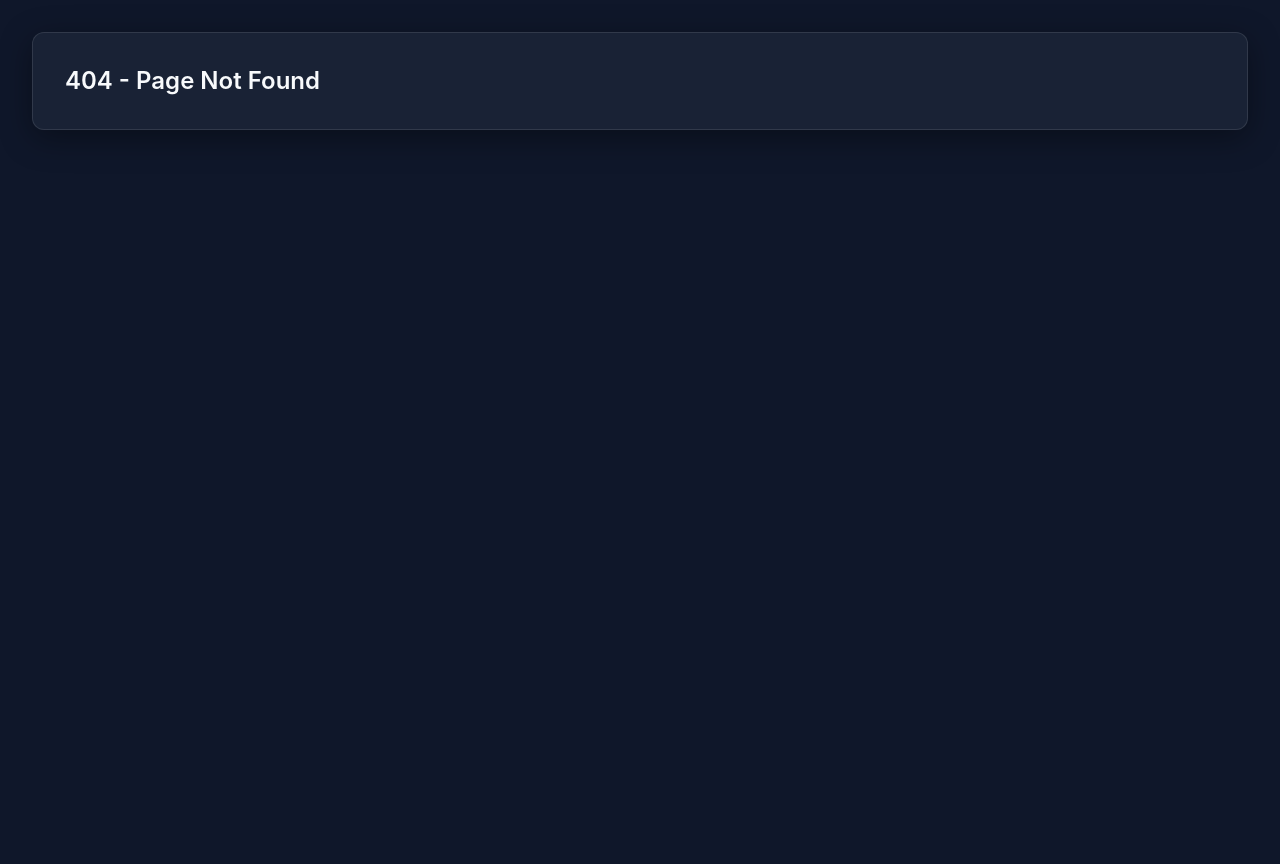
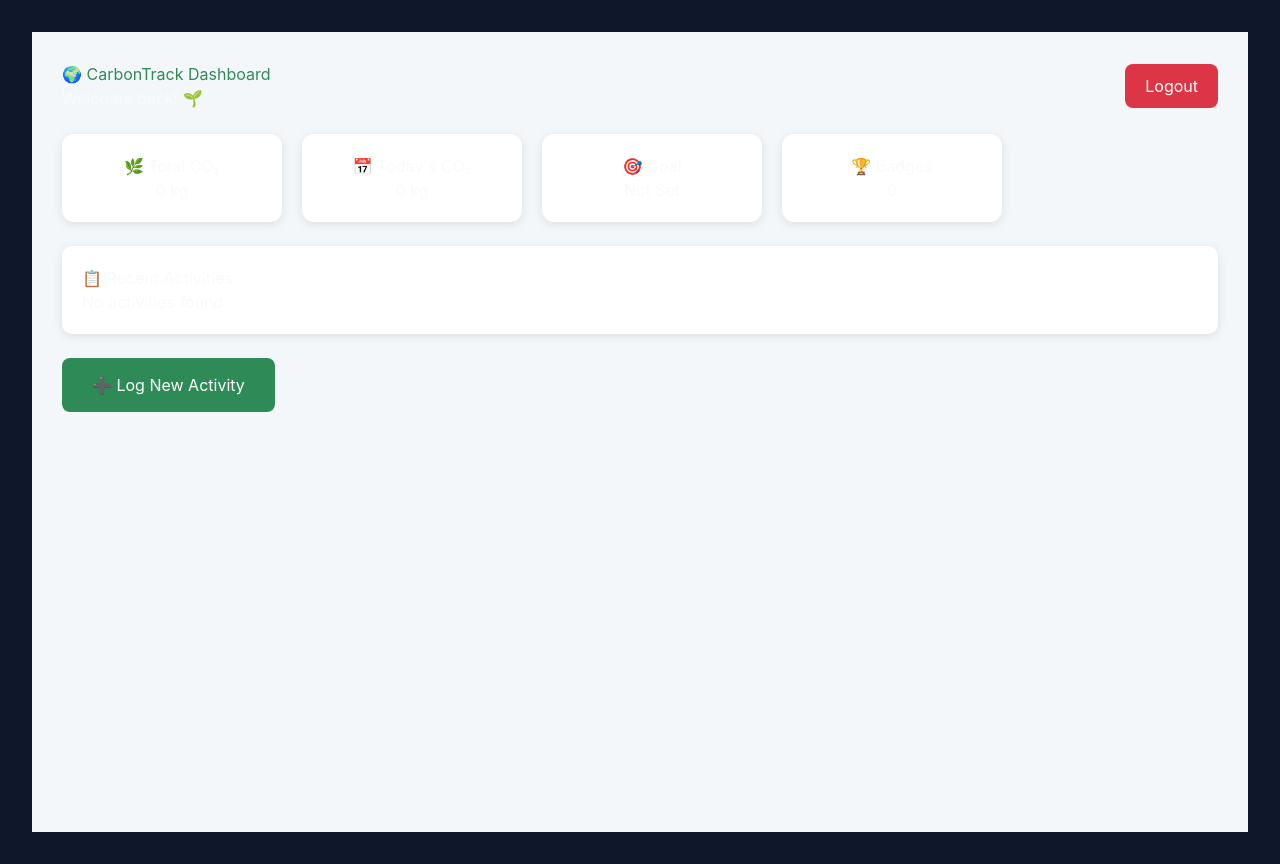
Before and after one commit to Kusumasssssss/carbontrack, a React (Create React App) app in the folder frontend/: page /dashboard in a window 1280 px wide. Before the commit this address had no page. Before the commit the page ends 800 px from the top, so only its background shows below. Built offline with nearby package versions, Linux system fonts and the light colour scheme; sample sign-in values are in the browser's storage.

Commit message:
Added landing page and dashboard with login navigation

```diff
--- a/frontend/package.json
+++ b/frontend/package.json
@@ -3,16 +3,21 @@
   "version": "0.1.0",
   "private": true,
   "dependencies": {
+    "@react-three/drei": "^10.7.7",
+    "@react-three/fiber": "^9.6.1",
     "@testing-library/dom": "^10.4.1",
     "@testing-library/jest-dom": "^6.9.1",
     "@testing-library/react": "^16.3.2",
     "@testing-library/user-event": "^13.5.0",
+    "framer-motion": "^12.42.2",
     "lucide-react": "^1.23.0",
     "react": "^19.2.7",
     "react-dom": "^19.2.7",
+    "react-icons": "^5.7.0",
     "react-router-dom": "^7.18.1",
     "react-scripts": "5.0.1",
     "recharts": "^3.9.1",
+    "three": "^0.185.1",
     "web-vitals": "^2.1.4"
   },
   "scripts": {
--- a/frontend/src/App.js
+++ b/frontend/src/App.js
@@ -1,38 +1,18 @@
 import React from 'react';
 import { BrowserRouter as Router, Routes, Route } from 'react-router-dom';
+
 import './styles/index.css';
+
+import LandingPage from './pages/LandingPage';
 import Login from './pages/Login';
 import Signup from './pages/Signup';
-import { isAuthenticated, logout } from './api';
-import { useNavigate } from 'react-router-dom';
-
-// Placeholder Pages
-const Dashboard = () => {
-  const navigate = useNavigate();
-
-  React.useEffect(() => {
-    if (!isAuthenticated()) {
-      navigate('/login');
-    }
-  }, [navigate]);
-
-  return (
-    <div className="glass-panel p-8 animate-fade-in">
-      <div className="flex justify-between items-center mb-4">
-        <h1 className="text-3xl font-semibold">Welcome to CarbonTrack</h1>
-        <button onClick={() => { logout(); navigate('/login'); }} className="text-sm text-slate-400 hover:text-white">Logout</button>
-      </div>
-      <p className="text-slate-400 mb-6">Your sustainable journey begins here.</p>
-      <button className="bg-primary hover:bg-primary-hover text-white font-medium py-3 px-6 rounded-xl transition-all transform hover:-translate-y-[1px]">
-        Log Activity
-      </button>
-    </div>
-  );
-};
+import Dashboard from './pages/Dashboard';
 
 const NotFound = () => (
   <div className="glass-panel p-8">
-    <h2 className="text-2xl font-semibold">404 - Page Not Found</h2>
+    <h2 className="text-2xl font-semibold">
+      404 - Page Not Found
+    </h2>
   </div>
 );
 
@@ -40,14 +20,27 @@ function App() {
   return (
     <Router>
       <div className="flex min-h-screen">
-        {/* Sidebar placeholder would go here */}
         <main className="flex-1 p-8 overflow-y-auto">
+
           <Routes>
-            <Route path="/" element={<Dashboard />} />
+
+            {/* Landing Page */}
+            <Route path="/" element={<LandingPage />} />
+
+            {/* Login */}
             <Route path="/login" element={<Login />} />
+
+            {/* Signup */}
             <Route path="/signup" element={<Signup />} />
+
+            {/* Dashboard */}
+            <Route path="/dashboard" element={<Dashboard />} />
+
+            {/* 404 */}
             <Route path="*" element={<NotFound />} />
+
           </Routes>
+
         </main>
       </div>
     </Router>
--- /dev/null
+++ b/frontend/src/pages/Dashboard.js
@@ -0,0 +1,130 @@
+import React from "react";
+import { useNavigate } from "react-router-dom";
+import { isAuthenticated, logout } from "../api";
+
+function Dashboard() {
+
+  const navigate = useNavigate();
+
+  React.useEffect(() => {
+    if (!isAuthenticated()) {
+      navigate("/login");
+    }
+  }, [navigate]);
+
+  return (
+    <div
+      style={{
+        minHeight: "100vh",
+        background: "#f4f7fa",
+        padding: "30px",
+      }}
+    >
+      <div
+        style={{
+          display: "flex",
+          justifyContent: "space-between",
+          alignItems: "center",
+        }}
+      >
+        <div>
+          <h1 style={{ color: "#2E8B57" }}>
+            🌍 CarbonTrack Dashboard
+          </h1>
+
+          <p>Welcome back! 🌱</p>
+        </div>
+
+        <button
+          onClick={() => {
+            logout();
+            navigate("/login");
+          }}
+          style={{
+            background: "#dc3545",
+            color: "white",
+            border: "none",
+            padding: "10px 20px",
+            borderRadius: "8px",
+            cursor: "pointer",
+          }}
+        >
+          Logout
+        </button>
+      </div>
+
+      <br />
+
+      <div
+        style={{
+          display: "flex",
+          gap: "20px",
+          flexWrap: "wrap",
+        }}
+      >
+        <div style={card}>
+          <h3>🌿 Total CO₂</h3>
+          <h2>0 kg</h2>
+        </div>
+
+        <div style={card}>
+          <h3>📅 Today's CO₂</h3>
+          <h2>0 kg</h2>
+        </div>
+
+        <div style={card}>
+          <h3>🎯 Goal</h3>
+          <h2>Not Set</h2>
+        </div>
+
+        <div style={card}>
+          <h3>🏆 Badges</h3>
+          <h2>0</h2>
+        </div>
+      </div>
+
+      <br />
+
+      <div
+        style={{
+          background: "white",
+          padding: "20px",
+          borderRadius: "10px",
+          boxShadow: "0 2px 10px rgba(0,0,0,0.1)",
+        }}
+      >
+        <h2>📋 Recent Activities</h2>
+
+        <p>No activities found.</p>
+      </div>
+
+      <br />
+
+      <button
+        style={{
+          background: "#2E8B57",
+          color: "white",
+          border: "none",
+          padding: "15px 30px",
+          borderRadius: "8px",
+          cursor: "pointer",
+          fontSize: "16px",
+        }}
+      >
+        ➕ Log New Activity
+      </button>
+
+    </div>
+  );
+}
+
+const card = {
+  background: "white",
+  width: "220px",
+  padding: "20px",
+  borderRadius: "12px",
+  textAlign: "center",
+  boxShadow: "0 2px 10px rgba(0,0,0,0.1)",
+};
+
+export default Dashboard;
--- /dev/null
+++ b/frontend/src/pages/LandingPage.js
@@ -0,0 +1,137 @@
+import React from "react";
+import { Link } from "react-router-dom";
+import { motion } from "framer-motion";
+
+function LandingPage() {
+  return (
+    <div
+      style={{
+        minHeight: "100vh",
+        background: "linear-gradient(135deg,#081c15,#1b4332,#2d6a4f)",
+        color: "white",
+      }}
+    >
+      {/* Navbar */}
+      <nav
+        style={{
+          display: "flex",
+          justifyContent: "space-between",
+          alignItems: "center",
+          padding: "20px 60px",
+        }}
+      >
+        <h2 style={{ color: "#95d5b2" }}>🌍 CarbonTrack</h2>
+
+        <div style={{ display: "flex", gap: "20px" }}>
+          <Link to="/login">
+            <button
+              style={{
+                padding: "10px 20px",
+                borderRadius: "8px",
+                border: "none",
+                cursor: "pointer",
+              }}
+            >
+              Login
+            </button>
+          </Link>
+
+          <Link to="/signup">
+            <button
+              style={{
+                padding: "10px 20px",
+                background: "#2dc653",
+                color: "white",
+                borderRadius: "8px",
+                border: "none",
+                cursor: "pointer",
+              }}
+            >
+              Sign Up
+            </button>
+          </Link>
+        </div>
+      </nav>
+
+      {/* Hero Section */}
+      <div
+        style={{
+          display: "flex",
+          justifyContent: "space-around",
+          alignItems: "center",
+          padding: "80px",
+          flexWrap: "wrap",
+        }}
+      >
+        <motion.div
+          initial={{ opacity: 0, x: -100 }}
+          animate={{ opacity: 1, x: 0 }}
+          transition={{ duration: 1 }}
+          style={{ maxWidth: "600px" }}
+        >
+          <h1 style={{ fontSize: "60px" }}>
+            Track Your Carbon Footprint
+          </h1>
+
+          <p
+            style={{
+              marginTop: "20px",
+              fontSize: "22px",
+              lineHeight: "1.7",
+            }}
+          >
+            CarbonTrack helps individuals and organizations monitor,
+            reduce, and achieve sustainability goals for a greener future.
+          </p>
+
+          <div style={{ marginTop: "40px" }}>
+            <Link to="/signup">
+              <button
+                style={{
+                  padding: "15px 35px",
+                  background: "#2dc653",
+                  color: "white",
+                  border: "none",
+                  borderRadius: "10px",
+                  marginRight: "20px",
+                  cursor: "pointer",
+                }}
+              >
+                Get Started
+              </button>
+            </Link>
+
+            <Link to="/login">
+              <button
+                style={{
+                  padding: "15px 35px",
+                  background: "transparent",
+                  color: "white",
+                  border: "2px solid white",
+                  borderRadius: "10px",
+                  cursor: "pointer",
+                }}
+              >
+                Login
+              </button>
+            </Link>
+          </div>
+        </motion.div>
+
+        <motion.img
+          animate={{ y: [0, -20, 0] }}
+          transition={{ repeat: Infinity, duration: 4 }}
+          src="https://images.unsplash.com/photo-1614730321146-b6fa6a46bcb4?w=700"
+          alt="Earth"
+          style={{
+            width: "450px",
+            borderRadius: "50%",
+            boxShadow: "0px 0px 60px rgba(0,255,120,.5)",
+          }}
+        />
+      </div>
+    </div>
+  );
+}
+
+export default LandingPage;
--- a/frontend/src/pages/Login.js
+++ b/frontend/src/pages/Login.js
@@ -14,7 +14,8 @@ const Login = () => {
     setError('');
     try {
       await login(email, password);
-      navigate('/');
+      console.log(localStorage.getItem("token"));
+      navigate('/dashboard');
     } catch (err) {
       setError(err.message);
     }
```
Also changed, not shown: 2 other files (tests, documents, lock files or other folders).
